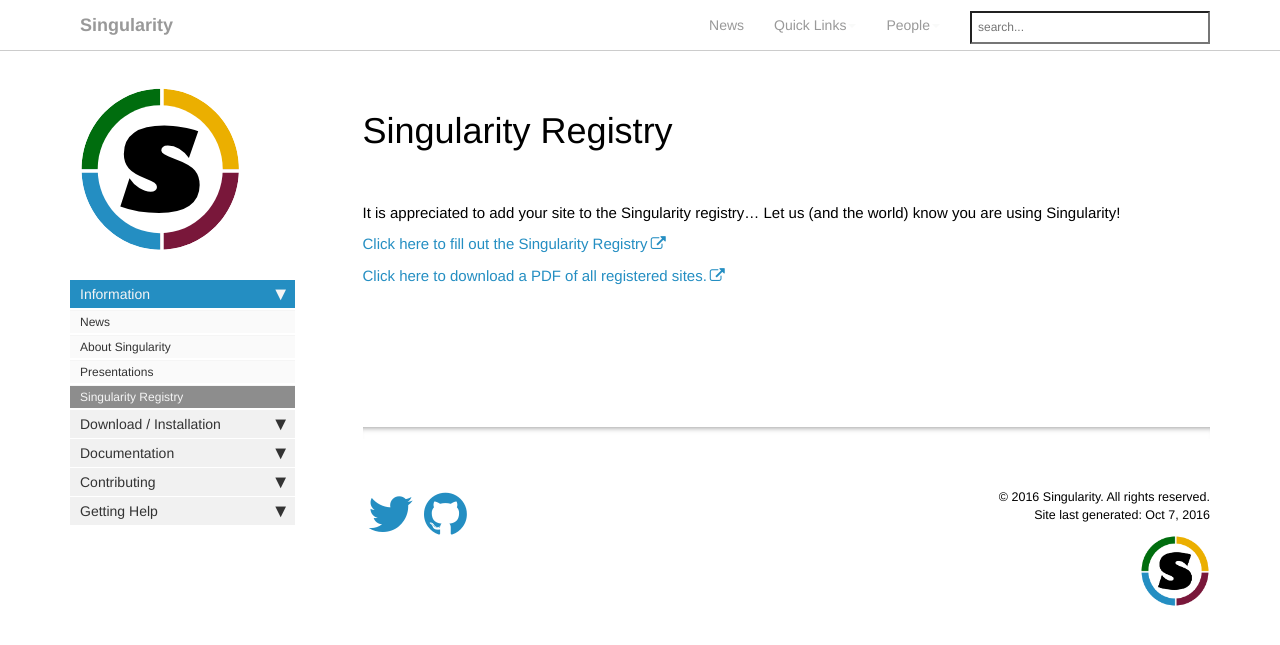
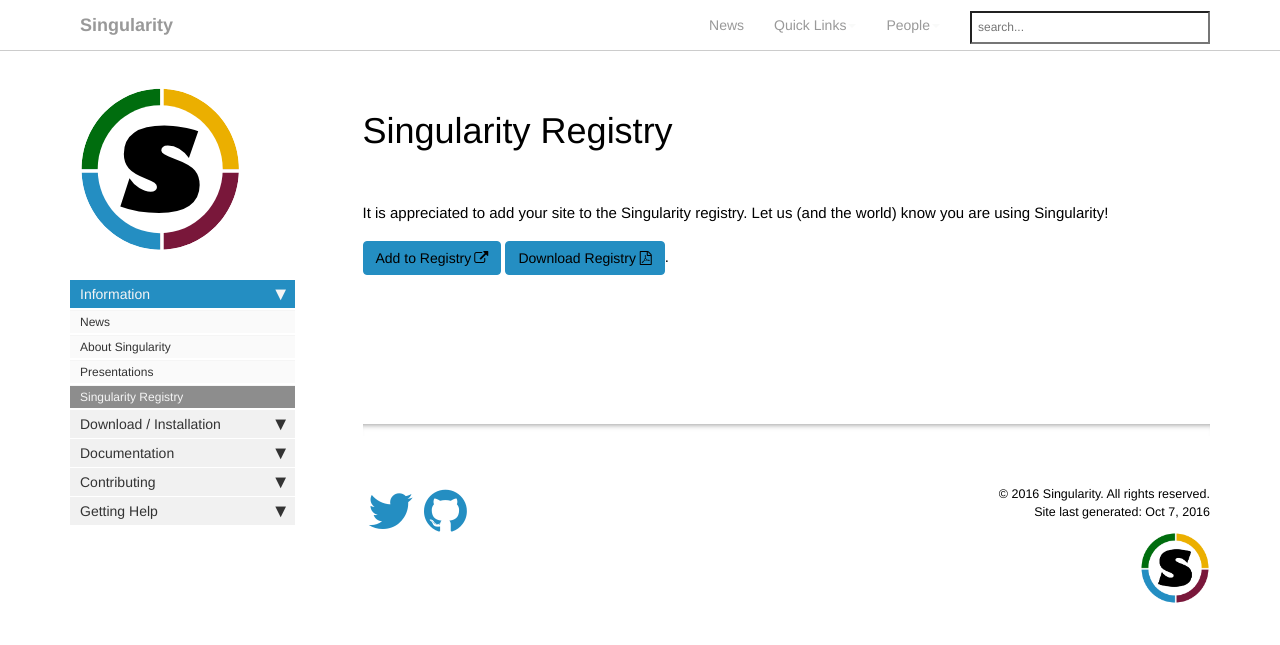
Before and after one commit to singularityware/singularityware.github.io, a Jekyll site: the page built from pages/info/registry.md, in a window 1280 px wide. Shown: the top 645 px of the page. Built offline with Jekyll 4.4.1, drawn with Linux system fonts in a browser that asks for light colours; nearby versions of some CDN libraries; comment, search, counter and statistics services are not loaded.

Commit message:
fixing registry links to be buttons

```diff
--- a/pages/info/registry.md
+++ b/pages/info/registry.md
@@ -5,9 +5,6 @@
 toc: false
 ---
 
-It is appreciated to add your site to the Singularity registry... Let us (and the world) know you are using Singularity!
+It is appreciated to add your site to the Singularity registry. Let us (and the world) know you are using Singularity!
 
-<a target="_blank" href="https://goo.gl/forms/D7ed1dfLeNvml6no1">Click here to fill out the Singularity Registry</a>
-
-
-<a target="_blank" href="https://docs.google.com/spreadsheets/d/1Vc_1prq_1WHGf0LWtpUBY-tfKdLLM_TErjnCe1mY5m0/pub?gid=1407658660&single=true&output=pdf">Click here to download a PDF of all registered sites.
+<a target="_blank" class="btn btn-primary navbar-btn cursorNorm" role="button" href="https://goo.gl/forms/D7ed1dfLeNvml6no1">Add to Registry</a> <a target="_blank" href="https://docs.google.com/spreadsheets/d/1Vc_1prq_1WHGf0LWtpUBY-tfKdLLM_TErjnCe1mY5m0/pub?gid=1407658660&single=true&output=pdf" class="no-after btn btn-primary navbar-btn cursorNorm" role="button">Download Registry  <i class="fa fa-file-pdf-o"></i></a>.
```
